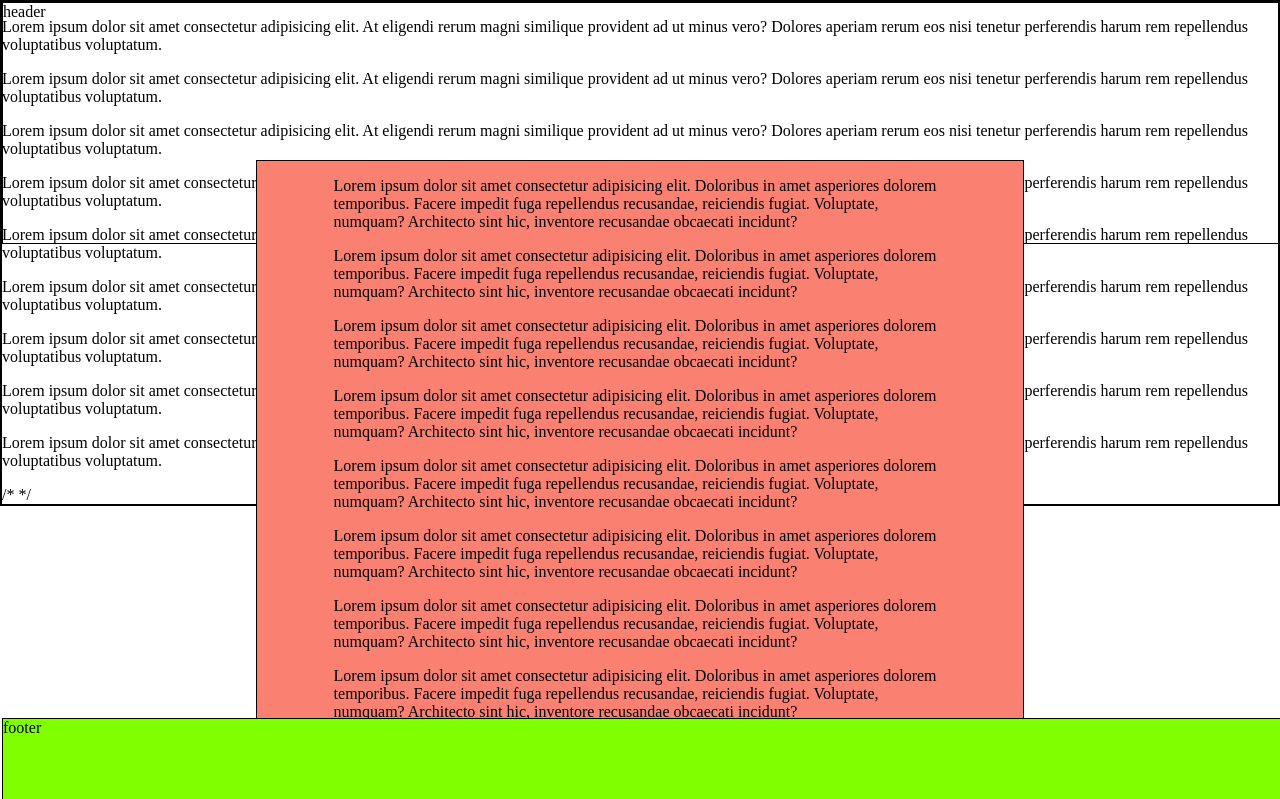
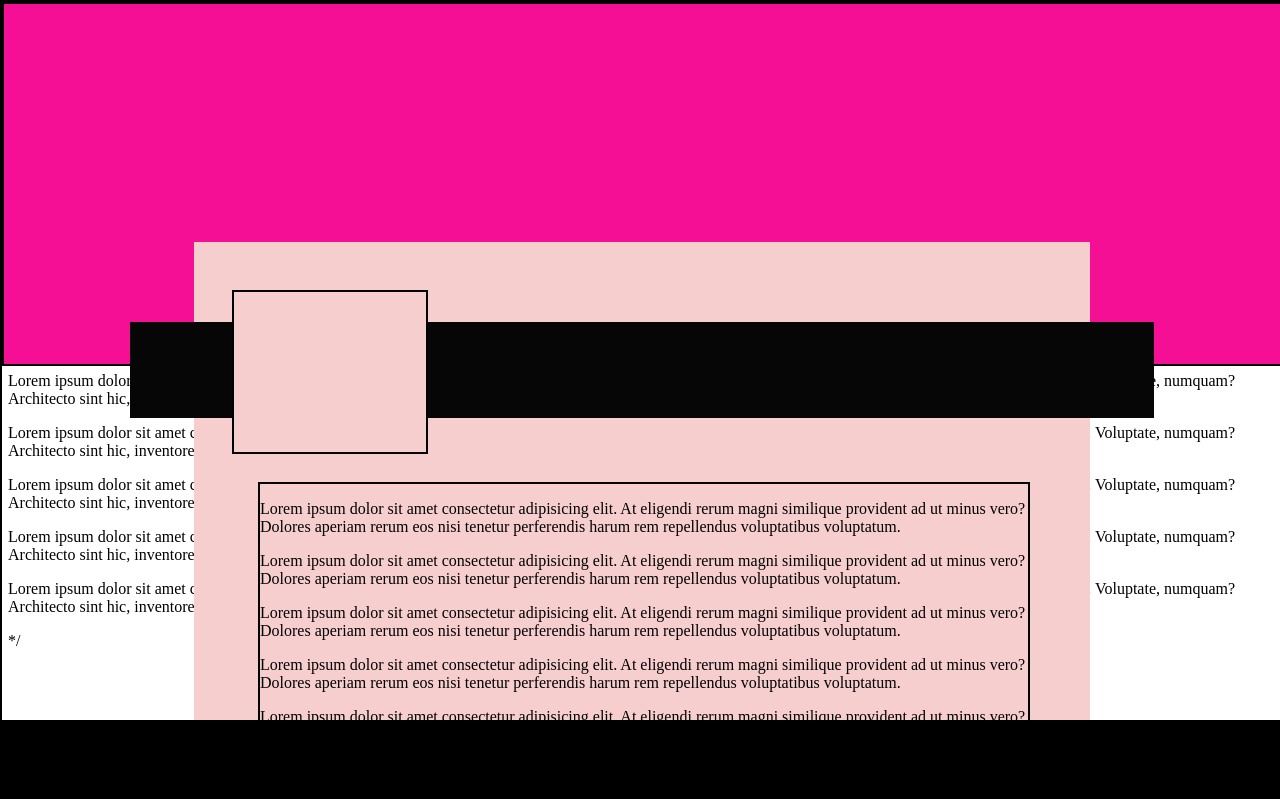
Before and after one commit to memorias-integradas/web-page, a plain HTML site: page index.html in a window 1280 px wide. Shown: the top 799 px of the page. Drawn offline with Linux system fonts and the light colour scheme.

Commit message:
Update estilo.css

```diff
--- a/styles/estilo.css
+++ b/styles/estilo.css
@@ -1,5 +1,82 @@
 /* Descomentar para desarrollar */
 
+
+/*este hace el llamado a un id establecido en las etiquetas*/
+#contenedorPrincipal{
+	width: 100%;
+    height: 100%;
+    border: 2px solid #000;
+
+    position: absolute;
+    top: 0%;
+    left: 0%;
+    right: 0%;
+    bottom: 0%;
+}
+#slide{
+    width: 100%;
+    height: 45%;
+    border: 2px solid #000;
+    background: rgb(245, 15, 149);
+    position: relative;
+}
+#contenedorSecundario{
+    width: 70%;
+    height: 100%;
+    background: rgb(247, 206, 206);
+    margin: 0 auto;
+    position: absolute;
+    top: 30%;
+    left: 15%;
+    right: 15%;
+    float: left;
+}
+#menu{
+    width: 80%;
+    height: 12%;
+    float: left;
+    margin: 0 auto;
+    background: rgb(7, 6, 6);
+    position: absolute;
+    top: 40%;
+    left:10%;
+    right: 10%;
+}
+#logo{
+    width: 15%;
+    height: 20%;
+    float: left;
+    border: 2px solid #000;
+    background: rgb(247, 206, 206);
+    position: absolute;
+    top:36%;
+    left:18%;
+
+
+}
+#contenido{
+    width: 60%;
+    height: 100%;
+    float: left;
+    border: 2px solid #000;
+    position: absolute;
+    top:60%;
+    left:20%;
+
+}
+footer{
+    width: 100%;
+    height: 10%;
+    float:left;
+    background: #000;
+    top: 90%;
+    position:fixed;
+
+}
+
+
+/*estilo anterior*/
+/*
 html, body {
     border: 1px solid black;
     margin: 0px;
@@ -38,3 +115,4 @@ html, body {
     margin-right: 10%;
     height: auto;
 }
+*/
```
